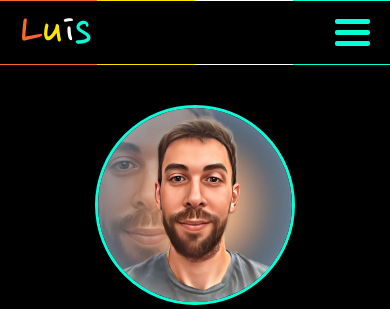
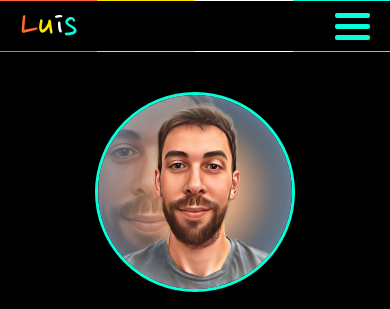
Before and after one commit to luisruivo/luis-ruivo-website, a plain HTML site: page index.html in a window 390 px wide. Shown: the top 309 px of the page. Drawn offline with nearby package versions, Linux system fonts and the light colour scheme.

Commit message:
navbar-logo-size

```diff
--- a/styles.css
+++ b/styles.css
@@ -634,6 +634,10 @@ textarea{
     .menu-icon {
         display: block;
     }
+
+    .logo {
+        font-size: 40px;
+    }
 }
 
 @media (max-width:650px) {
```
